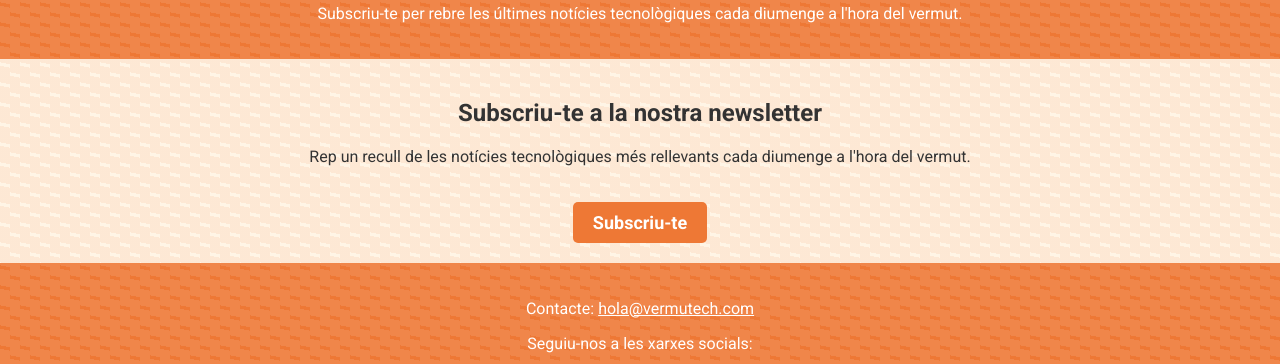
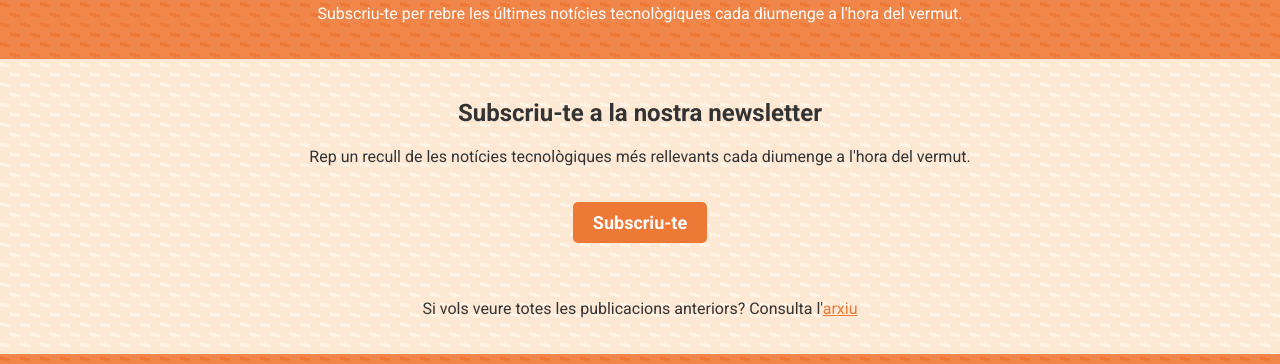
Before and after one commit to vermutech/vermutech.github.io, a plain HTML site: page index.html in a window 1280 px wide. Shown: the part 240-604 px from the top of the page. Drawn offline with Linux system fonts and the light colour scheme.

Commit message:
Afegit enllaç al arxiu

```diff
--- a/index.html
+++ b/index.html
@@ -32,7 +32,7 @@
         .header h1 {
             font-family: 'Raleway', sans-serif;
         }
-        .container {
+        .container, .arxiu {
             padding: 20px;
             text-align: center;
         }
@@ -47,6 +47,9 @@
             border-color: #d96c2e;
             margin-top: 20px;
             display: inline-block;
+        }
+        .arxiu a {
+            color: #EE7835;
         }
         .cta-button:hover {
             background: #d96c2e;
@@ -80,10 +83,12 @@
         <p>Rep un recull de les notícies tecnològiques més rellevants cada diumenge a l'hora del vermut.</p>
         <a href="https://vermutech.substack.com" class="cta-button">Subscriu-te</a>
     </div>
+    <div class="arxiu">
+        <p>Si vols veure totes les publicacions anteriors? Consulta l'<a href="https://vermutech.substack.com/archive">arxiu</a></p>
+    </div>
 
     <div class="footer">
         <p>Contacte: <a href="mailto:hola@vermutech.com" style="color: white;">hola@vermutech.com</a></p>
-        <p>Seguiu-nos a les xarxes socials:</p>
         <div class="social-icons">
             <a href="https://t.me/vermutech"><i class="fab fa-telegram-plane"></i></a>
             <!-- Afegeix aquí les icones d'altres xarxes socials si cal -->
```
